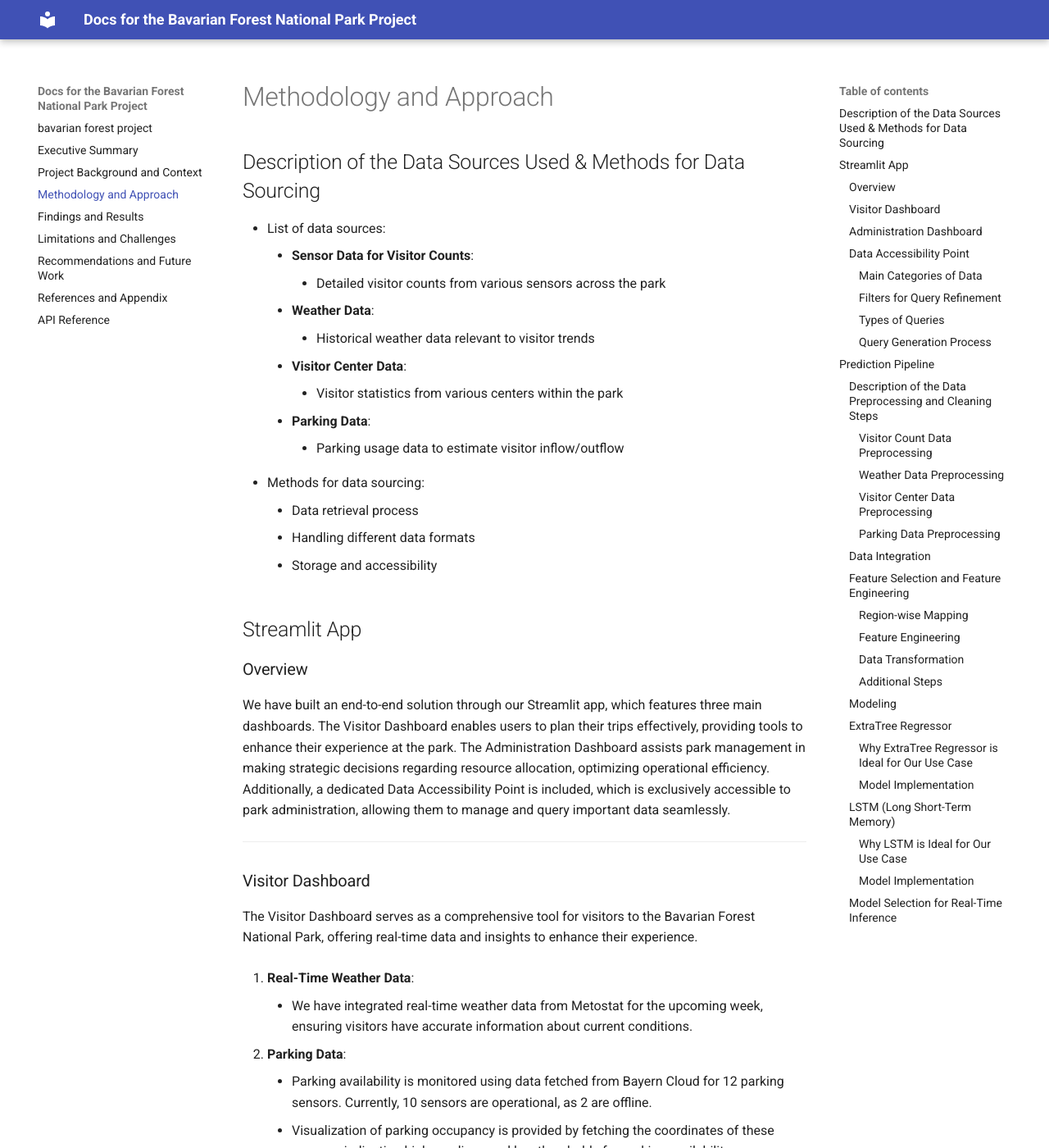
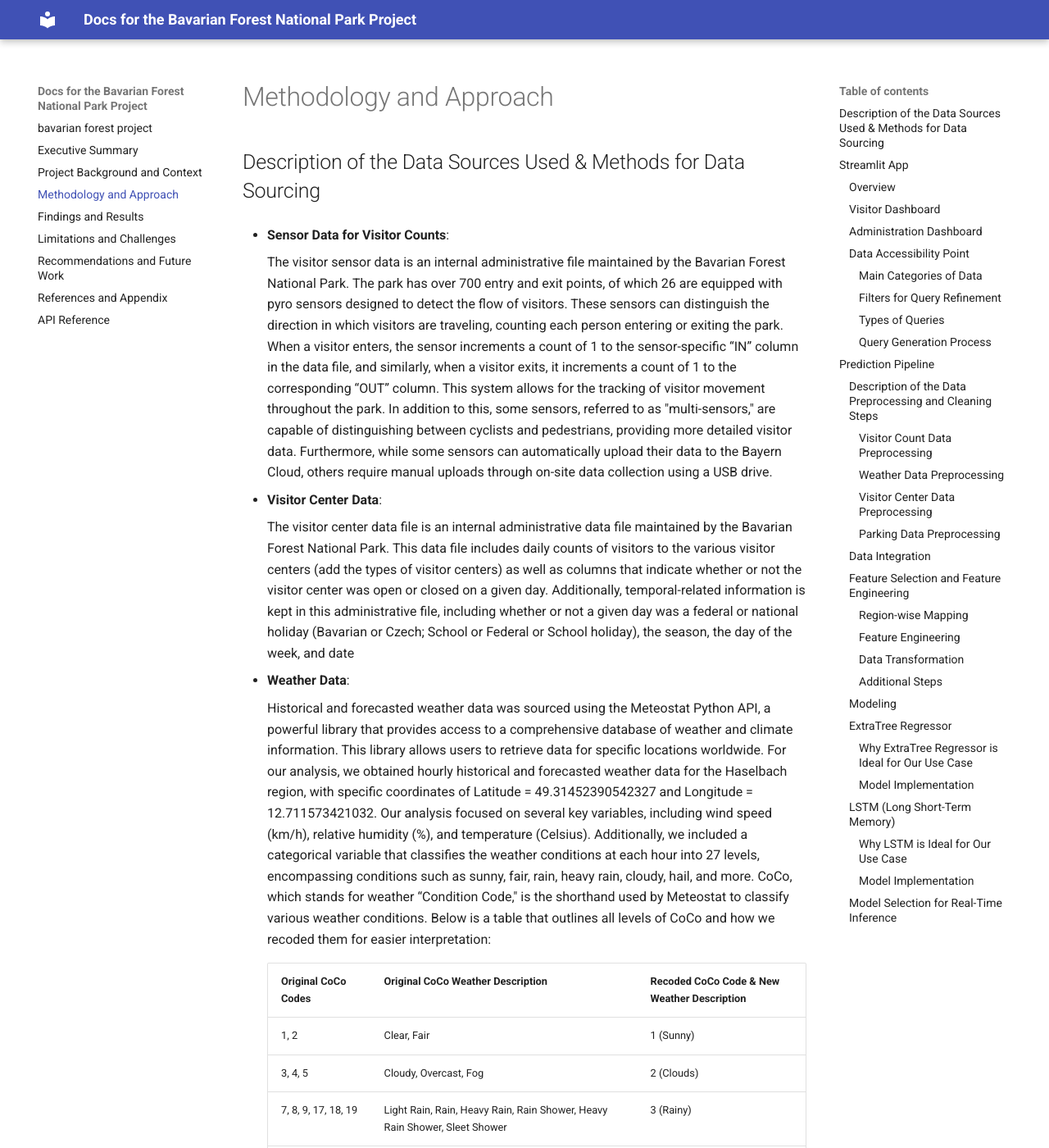
Before and after one commit to m-mango/bavarian-forest-visitor-monitoring-dssgx-24, an MkDocs documentation site: the page built from docs/methodology-and-approach.md, in a window 1280 px wide and 1400 px high. Shown: the whole window at 82% size. Built offline with MkDocs 1.6.1 and Material for MkDocs 9.7.7, drawn with Linux system fonts in a browser that asks for light colours; some of the changed text lies outside the part shown.

Commit message:
documented all data sources

```diff
--- a/docs/methodology-and-approach.md
+++ b/docs/methodology-and-approach.md
@@ -1,19 +1,81 @@
 #  Methodology and Approach
 
 ## Description of the Data Sources Used & Methods for Data Sourcing
-- List of data sources:
-    - **Sensor Data for Visitor Counts**:
-        - Detailed visitor counts from various sensors across the park
-    - **Weather Data**:
-        - Historical weather data relevant to visitor trends
-    - **Visitor Center Data**:
-        - Visitor statistics from various centers within the park
-    - **Parking Data**:
-        - Parking usage data to estimate visitor inflow/outflow
-- Methods for data sourcing:
-    - Data retrieval process
-    - Handling different data formats
-    - Storage and accessibility
+
+- **Sensor Data for Visitor Counts**:
+
+    The visitor sensor data is an internal
+    administrative file maintained by the Bavarian Forest National Park.
+    The park has over 700 entry and exit points, of which 26 are equipped
+    with pyro sensors designed to detect the flow of visitors. These
+    sensors can distinguish the direction in which visitors are traveling,
+    counting each person entering or exiting the park. When a visitor
+    enters, the sensor increments a count of 1 to the sensor-specific “IN”
+    column in the data file, and similarly, when a visitor exits, it
+    increments a count of 1 to the corresponding “OUT” column. This
+    system allows for the tracking of visitor movement throughout the
+    park. In addition to this, some sensors, referred to as "multi-sensors,"
+    are capable of distinguishing between cyclists and pedestrians,
+    providing more detailed visitor data. Furthermore, while some sensors
+    can automatically upload their data to the Bayern Cloud, others
+    require manual uploads through on-site data collection using a USB
+    drive.
+
+- **Visitor Center Data**:
+
+    The visitor center data file is an internal
+    administrative data file maintained by the Bavarian Forest National
+    Park. This data file includes daily counts of visitors to the various
+    visitor centers (add the types of visitor centers) as well as columns
+    that indicate whether or not the visitor center was open or closed on a
+    given day. Additionally, temporal-related information is kept in this
+    administrative file, including whether or not a given day was a federal
+    or national holiday (Bavarian or Czech; School or Federal or School
+    holiday), the season, the day of the week, and date
+
+- **Weather Data**:
+
+    Historical and forecasted weather data was sourced
+    using the Meteostat Python API, a powerful library that provides
+    access to a comprehensive database of weather and climate
+    information. This library allows users to retrieve data for specific
+    locations worldwide. For our analysis, we obtained hourly historical
+    and forecasted weather data for the Haselbach region, with specific
+    coordinates of Latitude = 49.31452390542327 and Longitude =
+    12.711573421032. Our analysis focused on several key variables,
+    including wind speed (km/h), relative humidity (%), and temperature
+    (Celsius). Additionally, we included a categorical variable that
+    classifies the weather conditions at each hour into 27 levels,
+    encompassing conditions such as sunny, fair, rain, heavy rain, cloudy,
+    hail, and more. CoCo, which stands for weather “Condition Code," is
+    the shorthand used by Meteostat to classify various weather
+    conditions. Below is a table that outlines all levels of CoCo and how
+    we recoded them for easier interpretation:
+
+    | Original CoCo Codes | Original CoCo Weather Description                               | Recoded CoCo Code & New Weather Description |
+|----------------------|------------------------------------------------------------------|----------------------------------------------|
+| 1, 2                 | Clear, Fair                                                      | 1 (Sunny)                                   |
+| 3, 4, 5              | Cloudy, Overcast, Fog                                           | 2 (Clouds)                                  |
+| 7, 8, 9, 17, 18, 19  | Light Rain, Rain, Heavy Rain, Rain Shower, Heavy Rain Shower, Sleet Shower | 3 (Rainy)                                   |
+| 14, 15, 16, 21, 22   | Light Snowfall, Snowfall, Heavy Snowfall, Snow Shower, Heavy Snow Shower | 4 (Snow)                                    |
+| 6, 10, 11, 12, 13, 20| Freezing Fog, Freezing Rain, Heavy Freezing Rain, Sleet, Heavy Sleet, Heavy Sleet Shower | 5 (Extreme Weather)                          |
+| 23, 24, 25, 26, 27   | Lightning, Hail, Thunderstorm, Heavy Thunderstorm, Storm       | 6 (Storms)                                  |
+
+
+- **Parking Data**:
+
+    Historical and real-time parking data for the Bavarian
+    Forest National Park is sourced from the Bayern Cloud, a cloud
+    computing service provided by the Bavarian government to support
+    public administration, municipalities, and other organizations in the
+    region. The park has 12 sensors installed in its parking lots, which
+    monitor the occupancy of parking spaces. These sensors provide data
+    on each lot's capacity, current occupancy, and occupancy rate.
+    However, two of the parking lot sensors are currently offline, so data
+    from those locations is unavailable. The frequency at which the
+    sensors transmit data to the Bayern Cloud varies, both across
+    different sensors and within individual sensors over time
+
 
 ## Streamlit App
 ### Overview
```
